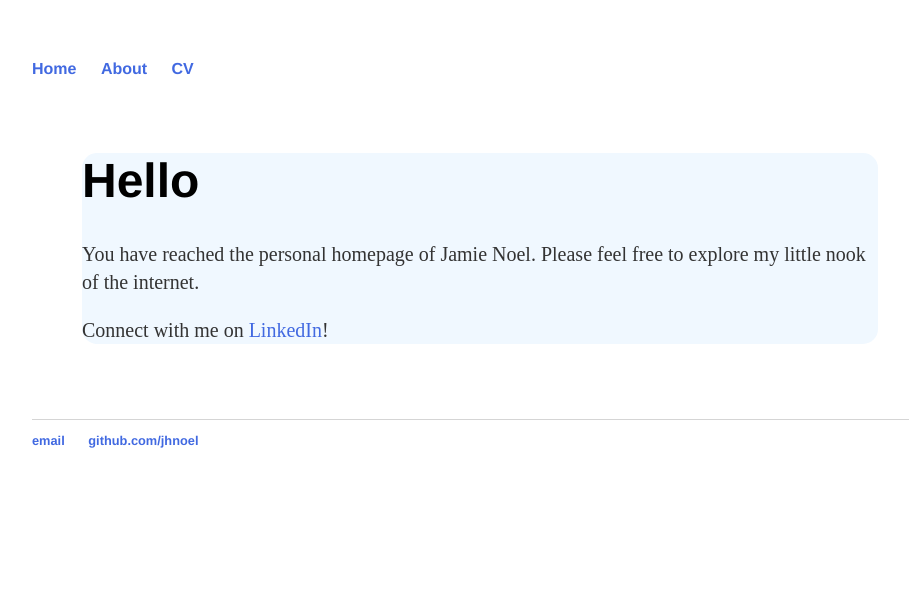
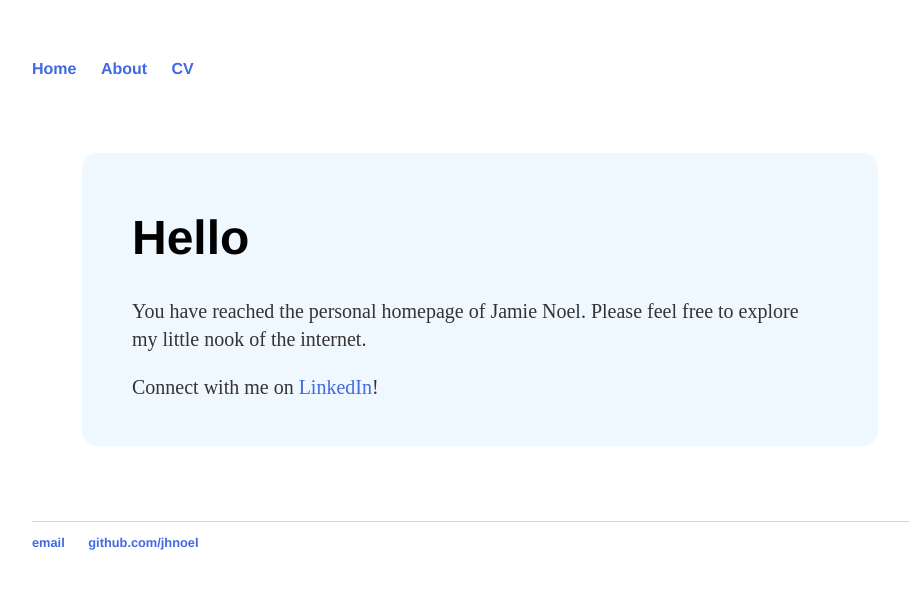
Before and after one commit to jhnoel/jhnoel.github.io, a Jekyll site: the page built from index.html, in a window 1280 px wide. Shown: the top 589 px of the page, without its empty margins (160-1069 px from the left). Built offline with Jekyll 4.4.1, drawn with Linux system fonts in a browser that asks for light colours.

Commit message:
Update main.css

```diff
--- a/css/main.css
+++ b/css/main.css
@@ -47,4 +47,5 @@ ul.posts li {
     border-radius: 15px;
     background-color: #F0F8FF ;
     margin: 75px 50px;
+    padding: 25px 50px;
 }
```
